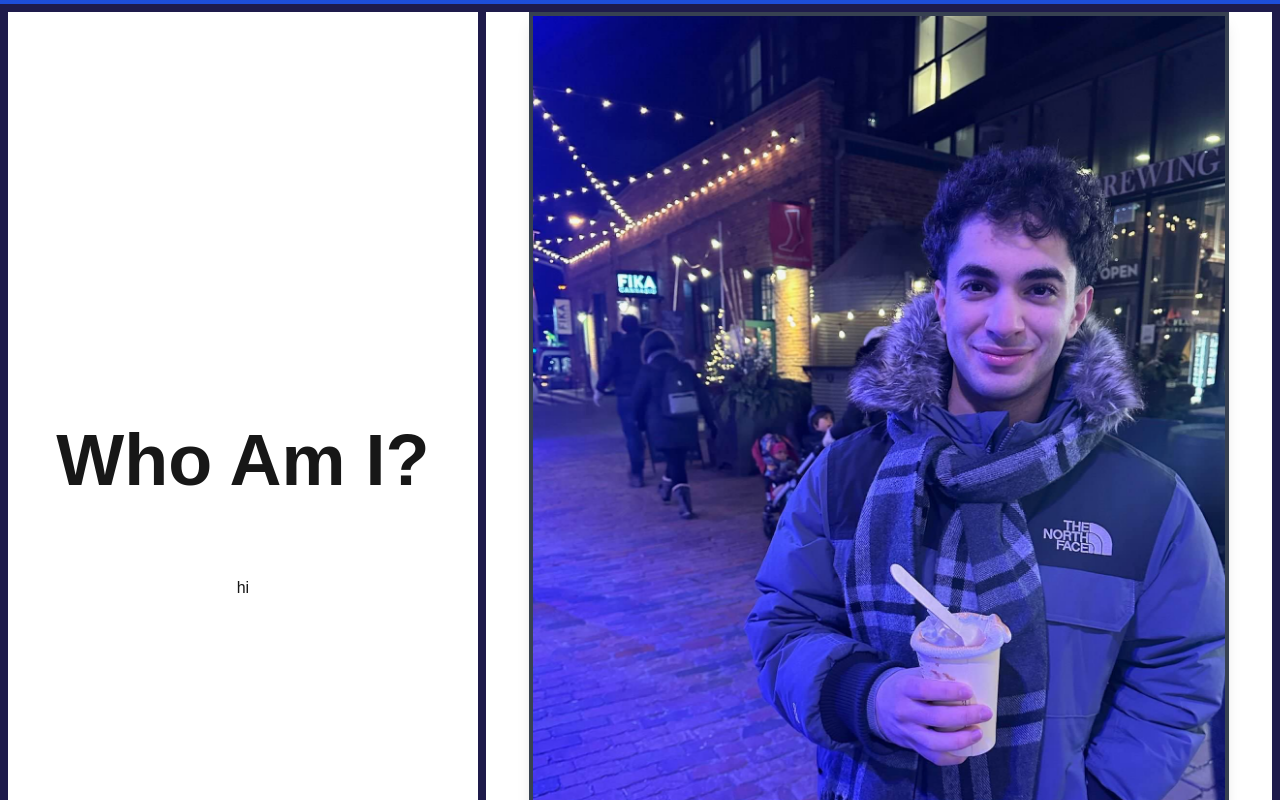
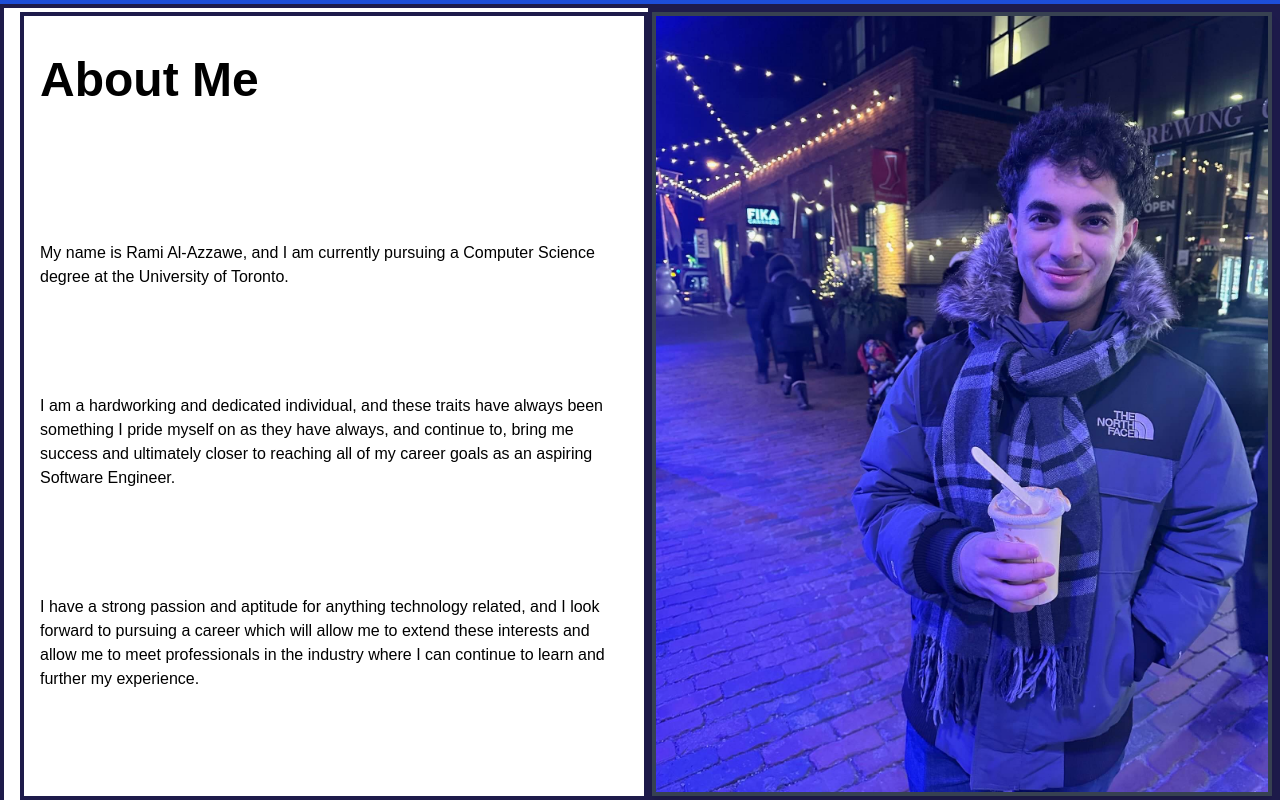
Before and after one commit to razzawe/personalsite, a Next.js app: page / in a window 1280 px wide. Shown: the part 860-1660 px from the top of the page. Built offline with nearby package versions, Linux system fonts and the light colour scheme.

Commit message:
feat: formatted description

```diff
--- a/pages/index.tsx
+++ b/pages/index.tsx
@@ -1,15 +1,46 @@
-import Head from 'next/head'
-import Image from 'next/image'
-import Navbar from '../components/NavBar'
-import { Reveal } from "../components/Reveal"
-import { RevealLTR } from "../components/RevealLTR"
-import React from 'react';
+import Head from "next/head";
+import Image from "next/image";
+import Navbar from "../components/NavBar";
+import { Reveal } from "../components/Reveal";
+import { RevealLTR } from "../components/RevealLTR";
+import React from "react";
 
 export default function Home() {
-  const languages = ['Java', 'Python', 'C', 'SQL', 'JavaScript', 'HTML', 'CSS', 'Bash']
-  const tools = ['Git', 'JUnit', 'Flask', 'Firebase', 'VS Code', 'Android Studio', 'SQLAlchemy', 'Jira',
-    'Next.js', 'Node.js', 'REST', 'Docker', 'React', 'TailwindCSS'];
-  const additional = ['Agile', 'Waterfall', 'AWS Services', 'Statistics', 'Windows', 'Linux', 'MacOS']
+  const languages = [
+    "Java",
+    "Python",
+    "C",
+    "SQL",
+    "JavaScript",
+    "HTML",
+    "CSS",
+    "Bash",
+  ];
+  const tools = [
+    "Git",
+    "JUnit",
+    "Flask",
+    "Firebase",
+    "VS Code",
+    "Android Studio",
+    "SQLAlchemy",
+    "Jira",
+    "Next.js",
+    "Node.js",
+    "REST",
+    "Docker",
+    "React",
+    "TailwindCSS",
+  ];
+  const additional = [
+    "Agile",
+    "Waterfall",
+    "AWS Services",
+    "Statistics",
+    "Windows",
+    "Linux",
+    "MacOS",
+  ];
 
   return (
     <div className="min-h-screen bg-gray-900">
@@ -23,24 +54,25 @@ export default function Home() {
 
       <main className="pt-16">
         {/* Hero Section */}
-        <section id="about" className="min-h-screen flex items-center justify-center bg-gradient-to-b from-blue-950 to-blue-700 px-[5vw] py-[5vh]">
+        <section
+          id="about"
+          className="min-h-screen flex items-center justify-center bg-gradient-to-b from-blue-950 to-blue-700 px-[5vw] py-[5vh]"
+        >
           <div className="container mx-auto flex flex-col lg:flex-row items-center justify-between">
             {/* Left side: About Me */}
 
             <div className="lg:w-1/2 text-left mb-8 lg:mb-0">
               <RevealLTR width="100%">
-
-                <h1 className="text-7xl font-bold text-white mb-4">Rami Al-Azzawe</h1>
+                <h1 className="text-7xl font-bold text-white mb-4">
+                  Rami Al-Azzawe
+                </h1>
               </RevealLTR>
-              <RevealLTR delay={0.75} >
-                <p className="text-3xl text-gray-300 mb-8">student | software engineer</p>
+              <RevealLTR delay={0.75}>
+                <p className="text-3xl text-gray-300 mb-8">
+                  student | software engineer
+                </p>
               </RevealLTR>
               {/* About Me Section */}
-
-
-
-
-
             </div>
 
             {/* Right side: Image */}
@@ -60,24 +92,42 @@ export default function Home() {
 
         {/* Description */}
 
-
-        <section id="desc" className="flex min-h-screen bg-white border-4 border-indigo-950">
-
-
-
+        <section
+          id="desc"
+          className="flex min-h-screen bg-white border-4 border-indigo-950"
+        >
           {/* Left side: About Me */}
 
-          <div className="w-3/5 text-left mb-8 lg:mb-0 border-4 border-indigo-950 lg:mr-auto flex flex-col justify-center items-center">
-            <h1 className="text-7xl font-bold mb-20">Who Am I?</h1>
-            <div>
-              <h1>hi</h1>
+          <div className="w-1/2 text-left mb-8 lg:mb-0 border-4 border-indigo-950 lg:mr-auto flex flex-col justify-left items-left mt-1 ml-4 pl-4">
+            <h1 className="text-5xl font-bold mb-8 text-black pt-10">
+              About Me
+            </h1>
+            <div className="flex-grow flex flex-col justify-evenly text-5l">
+              <p className="text-black max-w-prose">
+                My name is Rami Al-Azzawe, and I am currently pursuing a
+                Computer Science degree at the University of Toronto.
+              </p>
+
+              <p className="text-black max-w-prose">
+                I am a hardworking and dedicated individual, and these traits
+                have always been something I pride myself on as they have
+                always, and continue to, bring me success and ultimately closer
+                to reaching all of my career goals as an aspiring Software
+                Engineer.
+              </p>
+              <p className="text-black max-w-prose">
+                I have a strong passion and aptitude for anything technology
+                related, and I look forward to pursuing a career which will
+                allow me to extend these interests and allow me to meet
+                professionals in the industry where I can continue to learn and
+                further my experience.
+              </p>
             </div>
           </div>
 
-
           {/* Right side: Image */}
-          <div className="w-2/5 w-full flex justify-center items-center border-4 border-indigo-950 lg:ml-auto">
-            <div className="relative w-80 h-80 lg:w-[700px] lg:h-[1000px]">
+          <div className="w-1/2 flex justify-center items-center border-4 border-indigo-950 lg:ml-auto">
+            <div className="relative w-full h-full">
               <Image
                 src="/img/mepic.jpg"
                 alt="Profile picture"
@@ -87,74 +137,62 @@ export default function Home() {
               />
             </div>
           </div>
-
         </section>
-
-
-
-
-
-
-
 
         {/* Technical Skills Section */}
 
         <Reveal width="100%">
-          <section id="skills" className="py-20 px-4 sm:px-6 lg:px-8 relative text-white">
+          <section
+            id="skills"
+            className="py-20 px-4 sm:px-6 lg:px-8 relative text-white"
+          >
             {/* Background Blur */}
             <div
               className="absolute inset-0 bg-cover bg-center opacity-4 filter blur-md z-0 bg-gradient-to-tr"
               style={{
-                backgroundImage: 'url(/img/code.jpg)',
+                backgroundImage: "url(/img/code.jpg)",
               }}
             ></div>
 
             <div className="max-w-4xl mx-auto relative z-10">
-              <h2 className="text-3xl font-bold text-center text-white mb-12">{"{ skills }"}</h2>
+              <h2 className="text-3xl font-bold text-center text-white mb-12">
+                {"{ skills }"}
+              </h2>
             </div>
             <div className="flex flex-col space-y-8 w-4/5 mx-auto relative">
               <h1 className="text-3xl font-bold">/ languages</h1>
 
-
               <div className="grid grid-cols-4 gap-4 ml-10">
-                {languages.map((language, index) =>
+                {languages.map((language, index) => (
                   <div className="text-center font-bold bg-red-500 p-6 pt-10 pb-10 m-3 rounded-lg bg-gradient-to-tr from-blue-950 to-indigo-950 ">
                     {language}
                   </div>
-                )}
+                ))}
               </div>
 
-
-
-
-              <h1 className="text-3xl font-bold">/ frameworks && developer tools</h1>
+              <h1 className="text-3xl font-bold">
+                / frameworks && developer tools
+              </h1>
 
               <div className="grid grid-cols-4 gap-4 ml-10">
-                {tools.map((tool, index) =>
+                {tools.map((tool, index) => (
                   <div className="text-center font-bold bg-red-500 p-3 pt-5 pb-5 m-1 rounded-lg bg-gradient-to-tr from-blue-950 to-indigo-950 ">
                     {tool}
                   </div>
-                )}
+                ))}
               </div>
               <h1 className="text-3xl font-bold">/ additional skills</h1>
               <div className="grid grid-cols-4 gap-4 ml-10">
-                {additional.map((skill, index) =>
+                {additional.map((skill, index) => (
                   <div className="text-center font-bold bg-red-500 p-6 pt-3 pb-3 m-1 rounded-lg bg-gradient-to-tr from-blue-950 to-indigo-950 ">
                     {skill}
                   </div>
-                )}
+                ))}
               </div>
-
             </div>
-
           </section>
-
         </Reveal>
       </main>
     </div>
-
-
-
-
-  )
+  );
 }
```
Also changed, not shown: package.json (+10 -5 lines), 1 other file (tests, documents, lock files or other folders).
